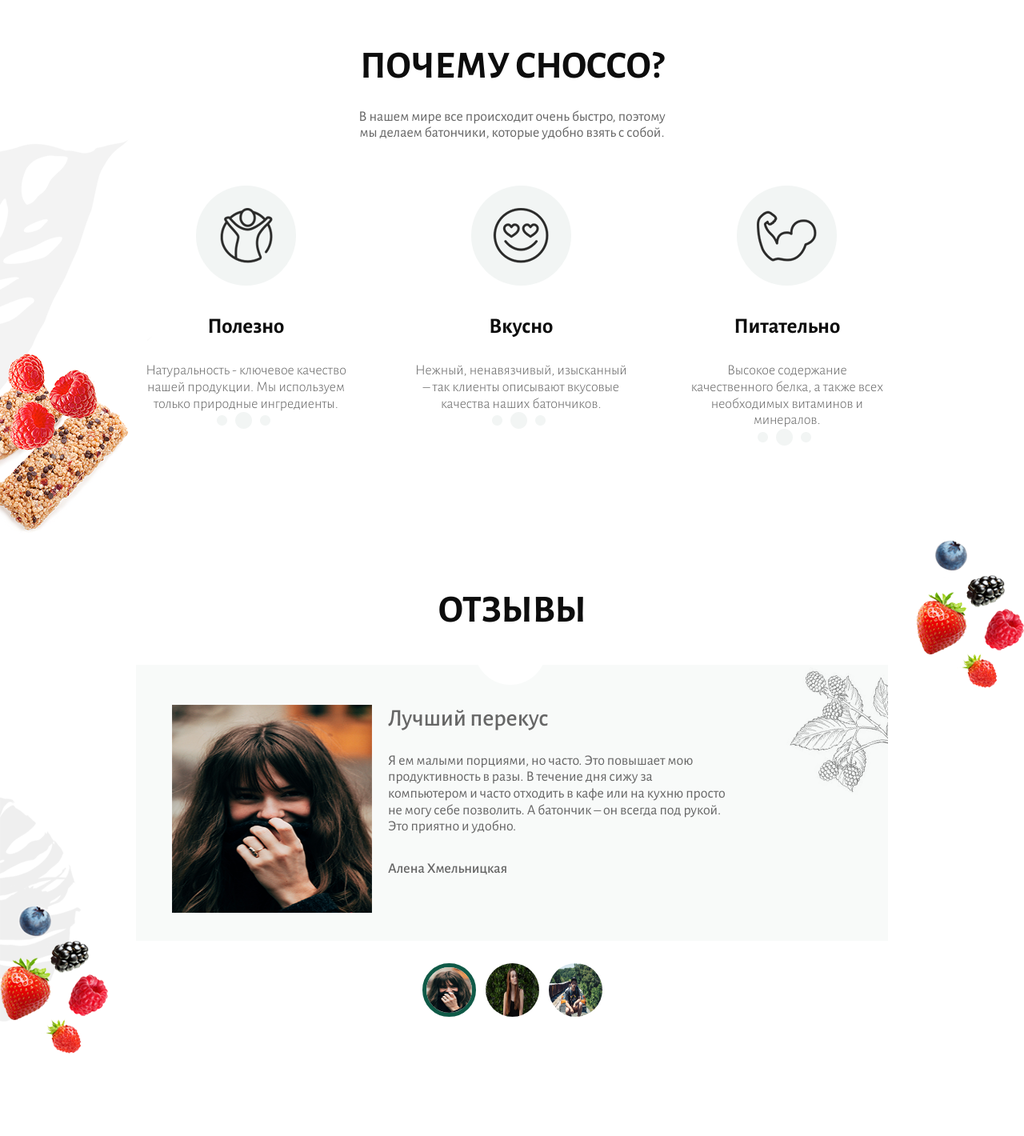
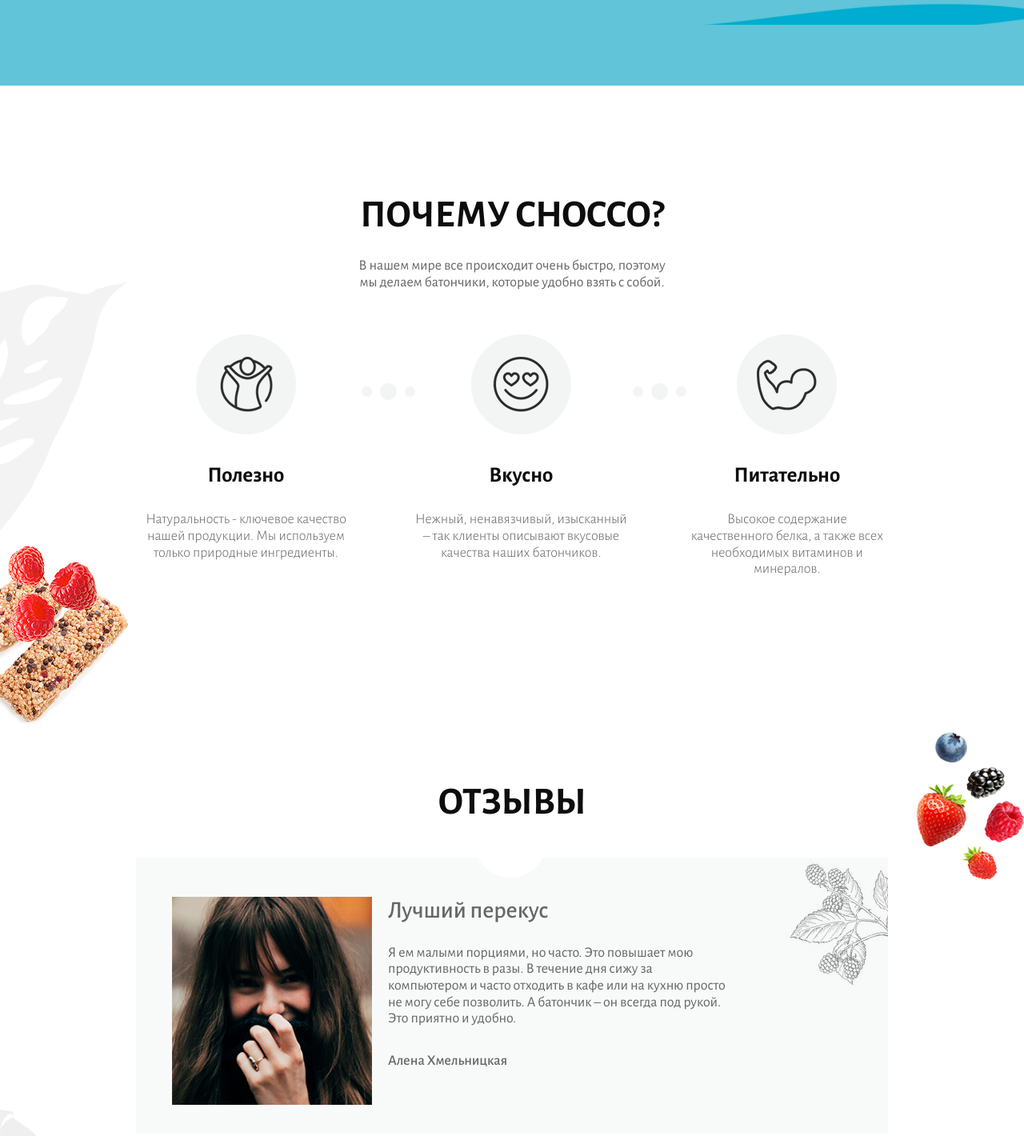
Before and after one commit to alxmelnik/alxmelnik-bars, a plain HTML site: page index.html in a window 1280 px wide. Shown: the part 693-2113 px from the top of the page at 80% size. Before the commit the page ends 2010 px from the top, so only its background shows below. Drawn offline with Linux system fonts and the light colour scheme.

Commit message:
commit 2

```diff
--- a/css/block/_about.scss
+++ b/css/block/_about.scss
@@ -1,9 +1,9 @@
 .about {
-  min-height: 650px ;
+  min-height: 100vh;
   background-color: $blue;
   background-image: url('../../img/promo/bg/bg_bars.png'), url('../../img/promo/bg/bg_leaf.png');
   background-repeat: no-repeat, no-repeat;
-  // background-size: cover;
-  background-position: center 50px, center center;
+  // background-size:cover;
+  background-position: center 50px, right ;
   padding-bottom: 47px;
 }
--- a/css/block/_reviews.scss
+++ b/css/block/_reviews.scss
@@ -1,5 +1,5 @@
 .reviews {
-  min-height: 650px ;
+  min-height: 100vh;
   background-color: $white;
   color: $brownish-grey;
 
@@ -46,6 +46,8 @@
   width: 250px;
   height: 260px;
   overflow: hidden;
+  object-fit: cover;
+  object-position: center;
   margin-right: 20px;
 }
 
@@ -91,10 +93,18 @@
   width: 67px;
   height: 67px;
   border-radius: 50%;
+  object-fit: none;
+  object-position: center;
 
   &--active {
   border: 5px solid $green;
 }
 
+  &--two {
+    object-position: center -12px;
+  }
+  &--three {
+    object-position: -104px -43px;
+  }
 
 }
--- a/css/block/_why.scss
+++ b/css/block/_why.scss
@@ -1,5 +1,5 @@
 .why {
-  min-height: 650px ;
+  min-height: 100vh;
   background-color: $white;
   color: $brownish-grey;
   text-align: center;
@@ -10,13 +10,15 @@
   background-position: bottom left, center left;
   padding-top: 60px;
   padding-bottom: 110px;
+  display: flex;
+  align-items: center;
+  justify-content: center;
 }
 
 .why__container {
   display: flex;
   flex-direction: column;
   align-items: center;
-
 }
 
 .why__desc {
@@ -38,9 +40,11 @@
 }
 
 .why__item {
+  position: relative;
   display: flex;
   flex-direction: column;
   align-items: center;
+
   max-width: 275px;
   margin-right: 72px;
 
@@ -48,17 +52,27 @@
     margin-right: 0px;
   }
 
+  // &::after {
+  //   content: url('../../img/why/icons/circle.png');
+  //   display: inline-block;
+  //   vertical-align: middle;
+  //   width: 67px;
+  //   height: 21px;
+  //   margin-right: 6px;
+  //   background-image: url('../../img/why/icons/circle.png');
+  //   background-repeat: no-repeat;
+  //   background-size: contain;
+  //   background-position: center center ;
+  // }
   &::after {
-    content: "";
-    display: inline-block;
-    vertical-align: middle;
-    width: 67px;
-    height: 21px;
-    margin-right: 6px;
-    background-image: url('../../img/why/icons/circle.png');
-    background-repeat: no-repeat;
-    background-size: contain;
-    background-position: center center ;
+    content: url('../../img/why/icons/circle.png');
+    position: absolute;
+    top: 20%;
+    right: -27%;
+  }
+
+  &:last-child::after {
+    content: none;
   }
 
 
--- a/index.html
+++ b/index.html
@@ -145,12 +145,12 @@
           </li>
           <li class="reviews__item">
             <a href="#" class="reviews__link">
-              <img src="./img/reviews/dasha.png" alt="Даша" class="reviews__avatar">
+              <img src="./img/reviews/dasha.png" alt="Даша" class="reviews__avatar reviews__avatar--two">
             </a>
           </li>
           <li class="reviews__item">
             <a href="#" class="reviews__link">
-              <img src="./img/reviews/alexey.png" alt="Алексей" class="reviews__avatar">
+              <img src="./img/reviews/alexey.png" alt="Алексей" class="reviews__avatar reviews__avatar--three">
             </a>
           </li>
         </ul>
```
Also changed, not shown: main.css, 1 other file.
